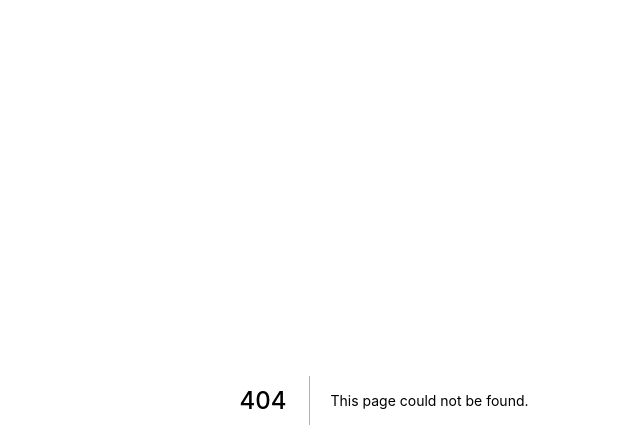
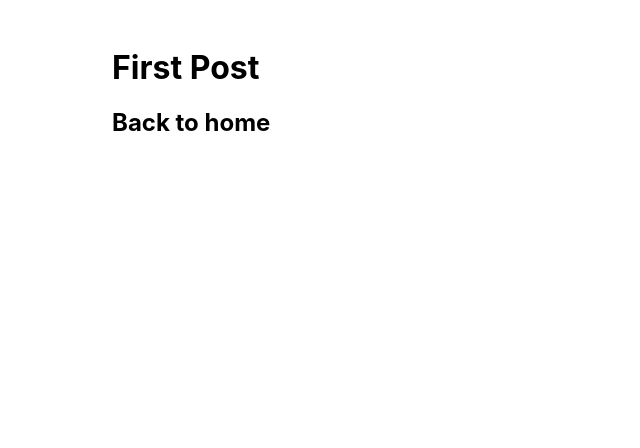
Before and after one commit to patrockcom/next-blog, a Next.js app: page /posts/first-post in a window 1280 px wide. Before the commit this address had no page. Shown: the top 448 px of the page, without its empty margins (256-896 px from the left). Built offline with nearby package versions, Linux system fonts and the light colour scheme.

Commit message:
first commit

```diff
--- /dev/null
+++ b/components/layout.js
@@ -0,0 +1,5 @@
+import styles from './layout.module.css'
+
+export default function Layout({ children }) {
+    return <div className={styles.container}>{children}</div>
+}
--- /dev/null
+++ b/components/layout.module.css
@@ -0,0 +1,5 @@
+.container {
+    max-width: 36rem;
+    padding: 0 1rem;
+    margin: 3rem auto 6rem;
+  }
--- a/pages/index.js
+++ b/pages/index.js
@@ -1,6 +1,7 @@
 import Head from 'next/head'
 import Image from 'next/image'
 import styles from '../styles/Home.module.css'
+import Link from 'next/link'
 
 export default function Home() {
   return (
@@ -13,7 +14,10 @@
 
       <main className={styles.main}>
         <h1 className={styles.title}>
-          Welcome to <a href="https://nextjs.org">Next.js!</a>
+        Read{' '}
+        <Link href="/posts/first-post">
+          <a>this page!</a>
+          </Link>
         </h1>
 
         <p className={styles.description}>
--- /dev/null
+++ b/pages/posts/first-post.js
@@ -0,0 +1,19 @@
+import Head from 'next/head'
+import Link from 'next/link'
+import Layout from '../../components/layout'
+
+export default function FirstPost() {
+  return (
+   <Layout>
+        <Head>
+            <title>First Post</title>
+        </Head>
+      <h1>First Post</h1>
+      <h2>
+        <Link href="/">
+          <a>Back to home</a>
+        </Link>
+      </h2>
+  </Layout>
+  )
+}
```
Also changed, not shown: public/images/profile.jpg (added).
